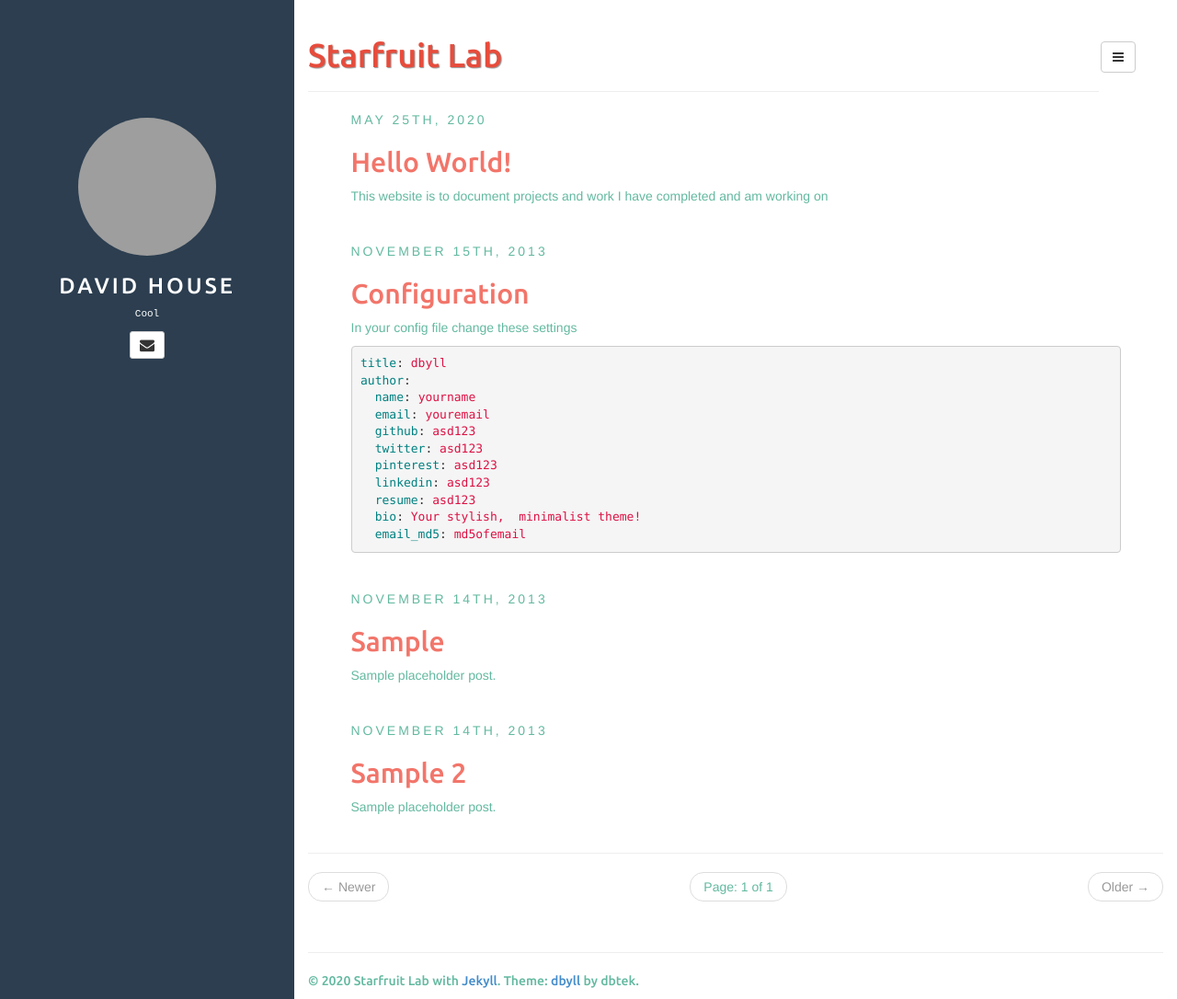
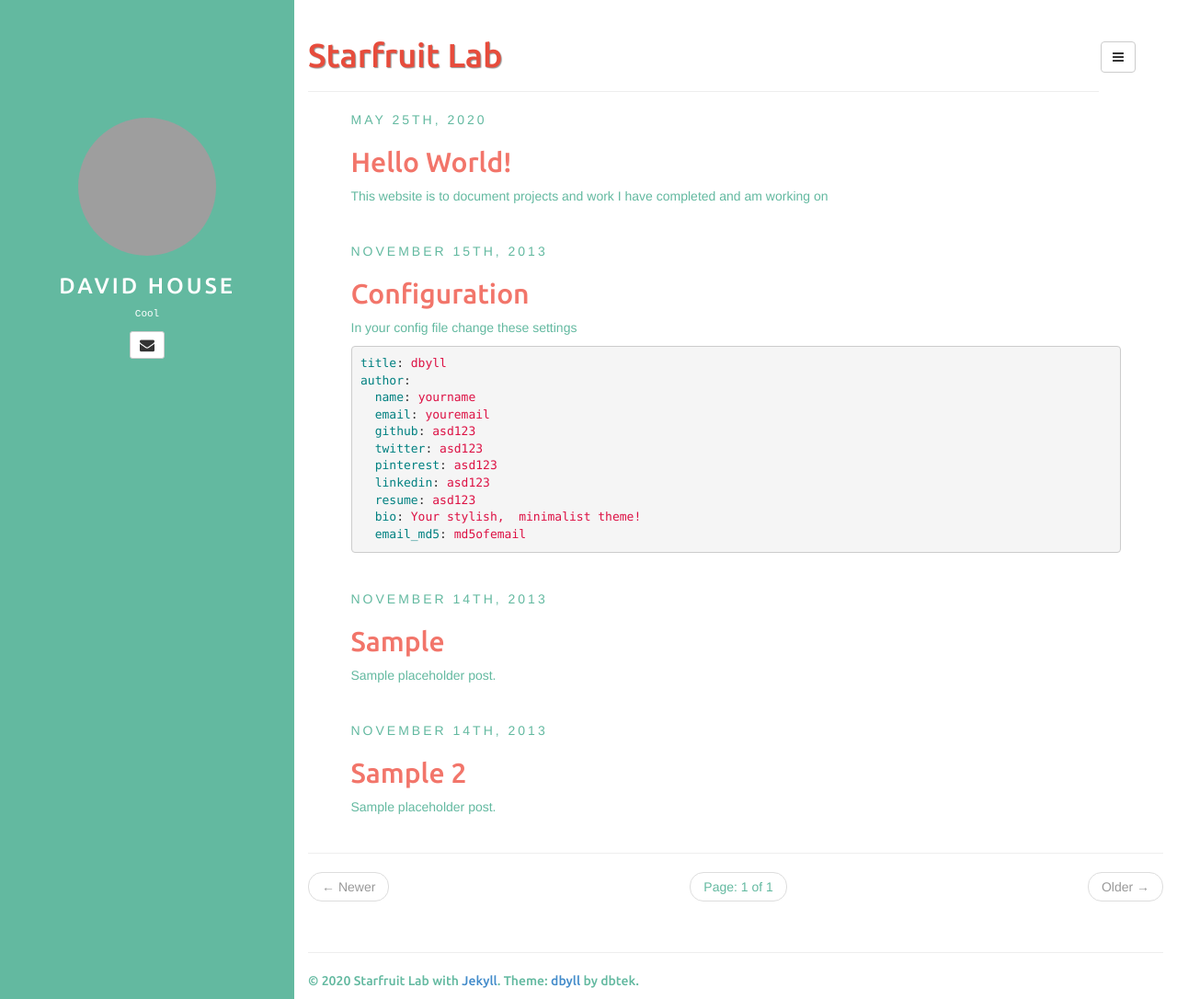
Before and after one commit to DAntHouse/DAntHouse.github.io, a Jekyll site: the page built from index.html, in a window 1280 px wide and 1086 px high. Shown: the whole window at 92% size. Built offline with Jekyll 4.4.1, drawn with Linux system fonts in a browser that asks for light colours; the list of posts is cut into pages by our own code; grey boxes are pictures that could not be loaded.

Commit message:
Update style.css

```diff
--- a/assets/css/style.css
+++ b/assets/css/style.css
@@ -8,7 +8,7 @@ body{
 	position: fixed;
 	top: 0px;
 	padding-top: 10%;
-	background-color: #2c3e50;
+	background-color: #63B9A0;
 	color: #fff;
 }
 
@@ -111,8 +111,8 @@ article {
 	padding: 0 5% 0;
 }
 
-article.home div a, article.home pre a { color: #2c3e50; }
-article.home div a:hover, article.home pre a:hover { color: #2c3e50; text-decoration: none; }
+article.home div a, article.home pre a { color: #63B9A0; }
+article.home div a:hover, article.home pre a:hover { color: #63B9A0; text-decoration: none; }
 article img { max-width: 100%; }
 
 h1,h2,h3,h4,h5,h6 { font-family: 'Ubuntu', sans-serif; }
```
